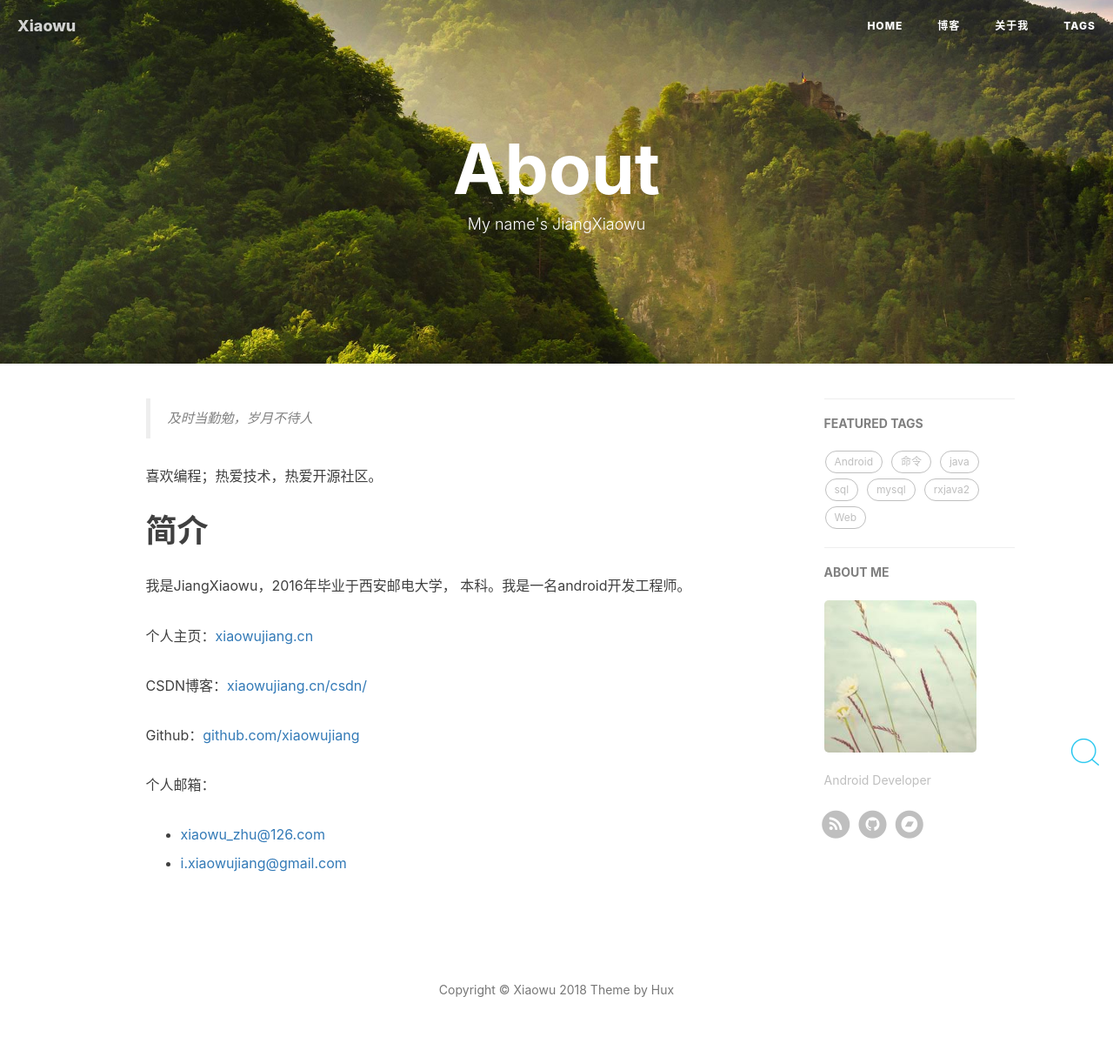
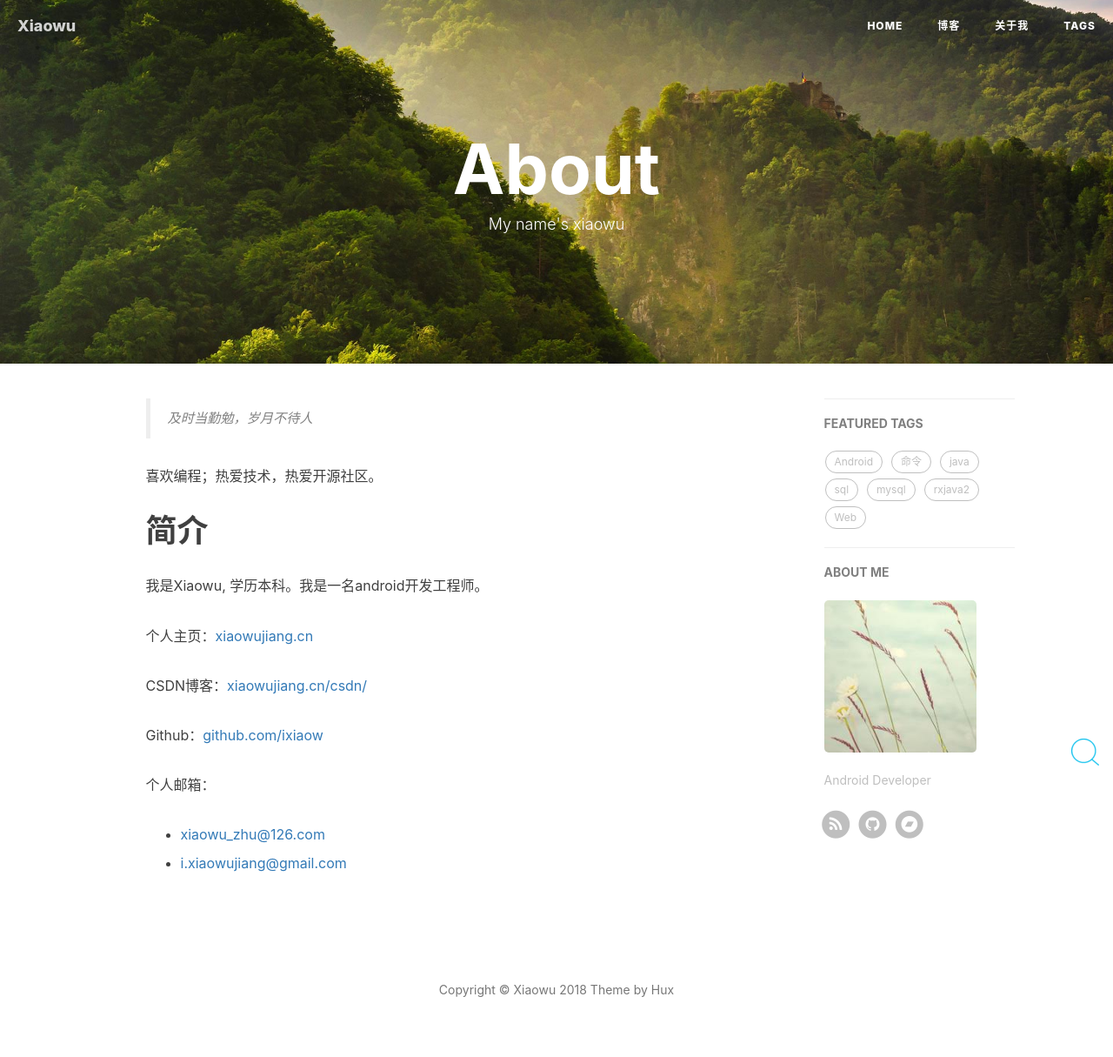
Before and after one commit to ixiaow/blog, a Jekyll site: the page built from about.md, in a window 1280 px wide. Shown: the whole page at 87% size. Built offline with Jekyll 4.4.1, drawn with Linux system fonts in a browser that asks for light colours; comment, search, counter and statistics services are not loaded.

Commit message:
Update about.md

```diff
--- a/about.md
+++ b/about.md
@@ -2,7 +2,7 @@
 layout: page
 title: About
 permalink: /about/
-description: " My name's JiangXiaowu"
+description: " My name's xiaowu"
 ---
 
 > 及时当勤勉，岁月不待人
@@ -11,13 +11,13 @@ description: " My name's JiangXiaowu"
 
 # 简介
 
-我是JiangXiaowu，2016年毕业于西安邮电大学， 本科。我是一名android开发工程师。
+我是Xiaowu, 学历本科。我是一名android开发工程师。
 
 个人主页：[xiaowujiang.cn](https://xiaowujiang.cn)
 
 CSDN博客：[xiaowujiang.cn/csdn/](https://xiaowujiang.cn/csdn/)
 
-Github：[github.com/xiaowujiang](https://github.com/xiaowujiang)
+Github：[github.com/ixiaow](https://github.com/ixiaow)
 
 个人邮箱：
 
```
